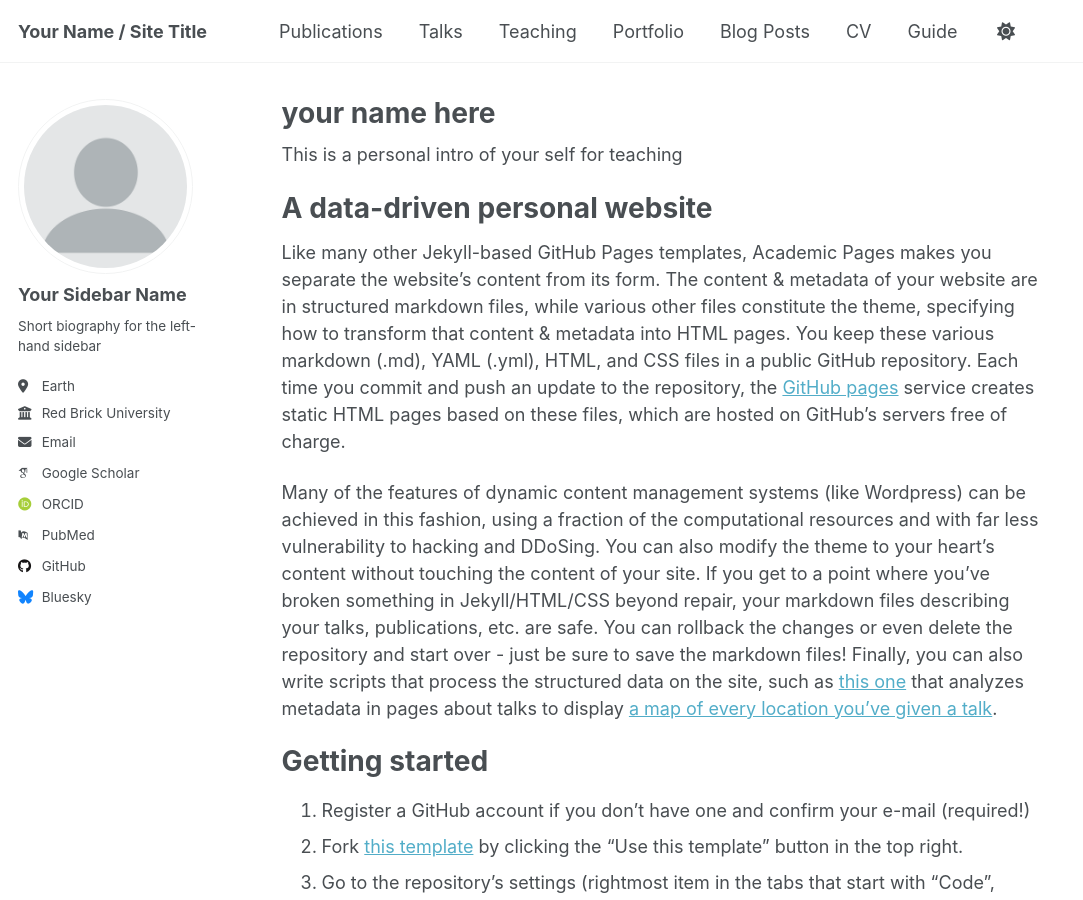
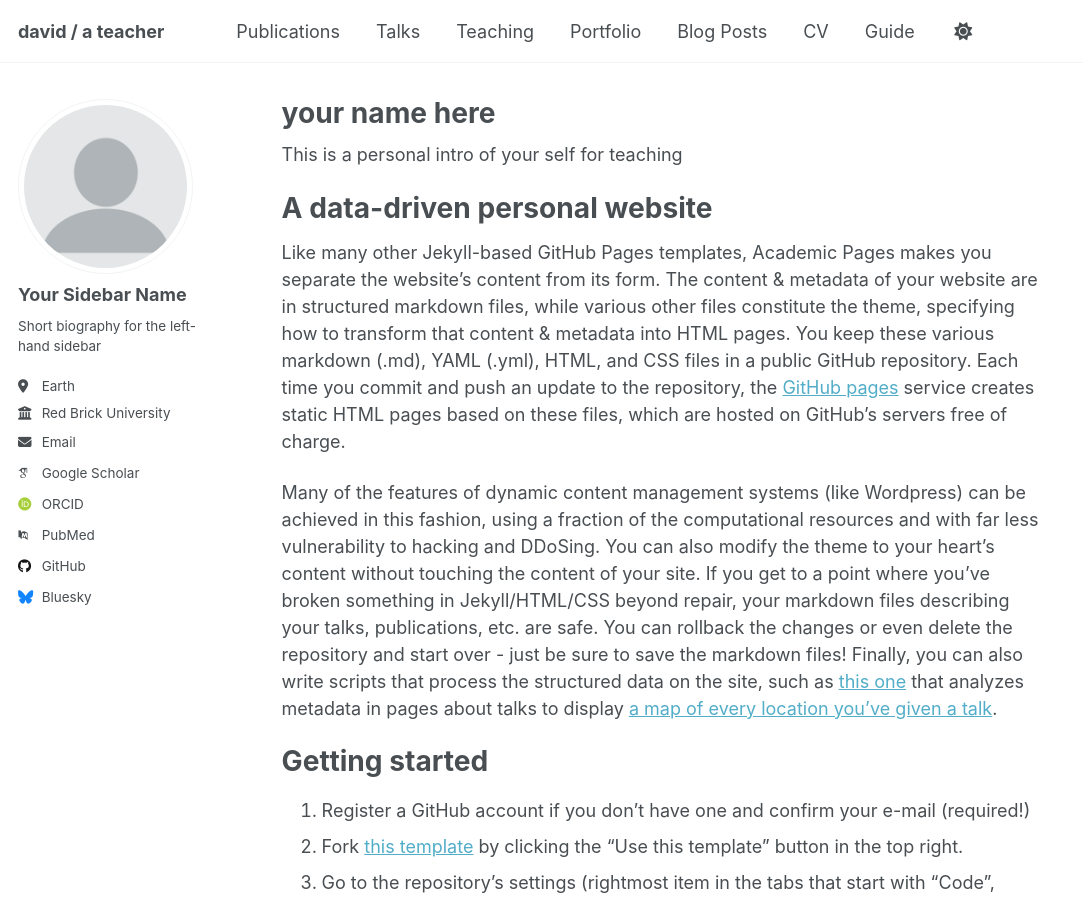
Before and after one commit to daviddhc20120601fudan/academicpages, a Jekyll site: the page built from _pages/about.md, in a window 1280 px wide and 900 px high. Shown: the whole window, without its empty margins (0-1083 px from the left). Built offline with Jekyll 4.4.1, drawn with Linux system fonts in a browser that asks for light colours; some web fonts are replaced.

Commit message:
Update _config.yml

```diff
--- a/_config.yml
+++ b/_config.yml
@@ -9,7 +9,7 @@
 # Basic Site Settings
 locale                   : "en-US"
 site_theme               : "default"
-title                    : "Your Name / Site Title"
+title                    : "david / a teacher"
 title_separator          : "-"
 name                     : &name "Your Name"
 description              : &description "personal description"
```
